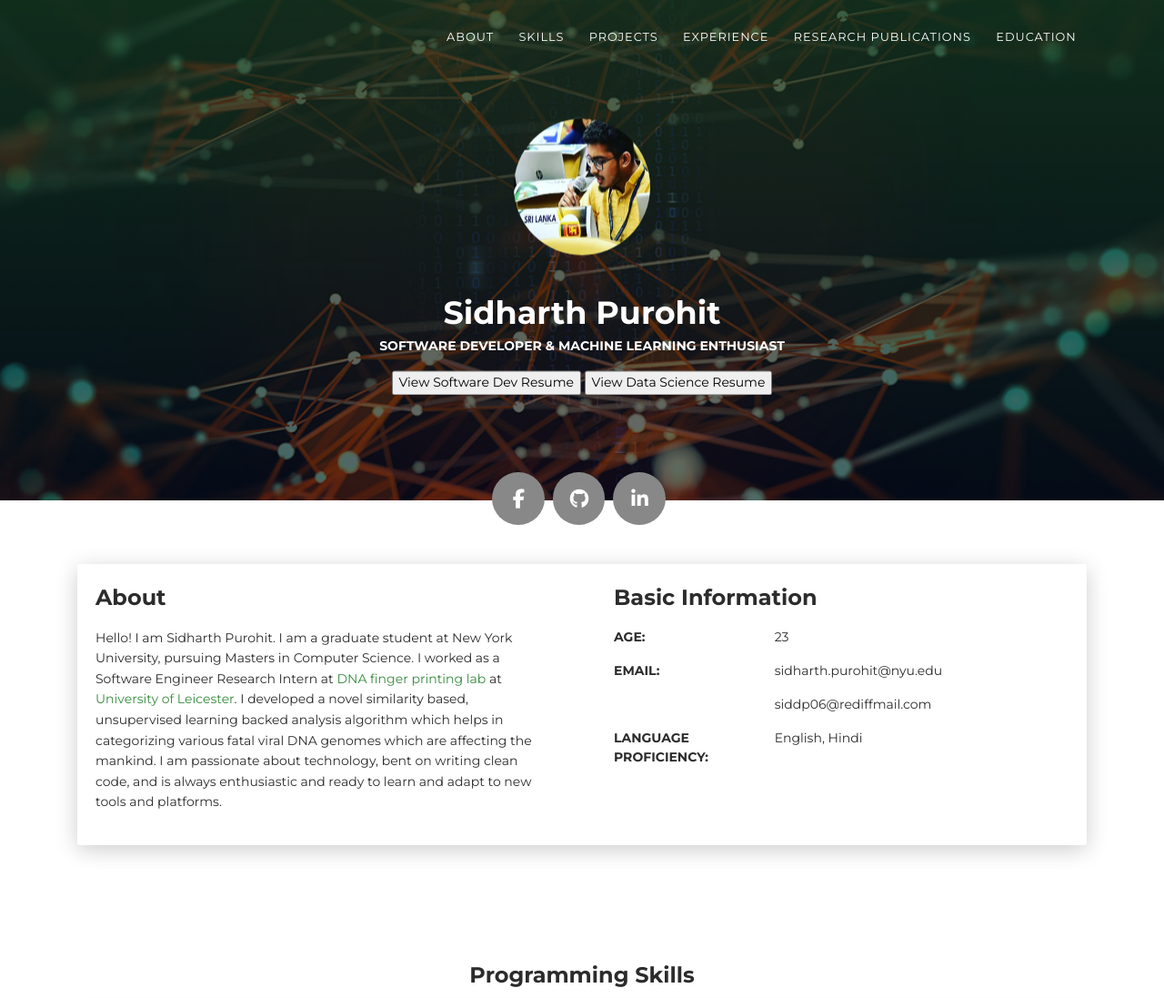
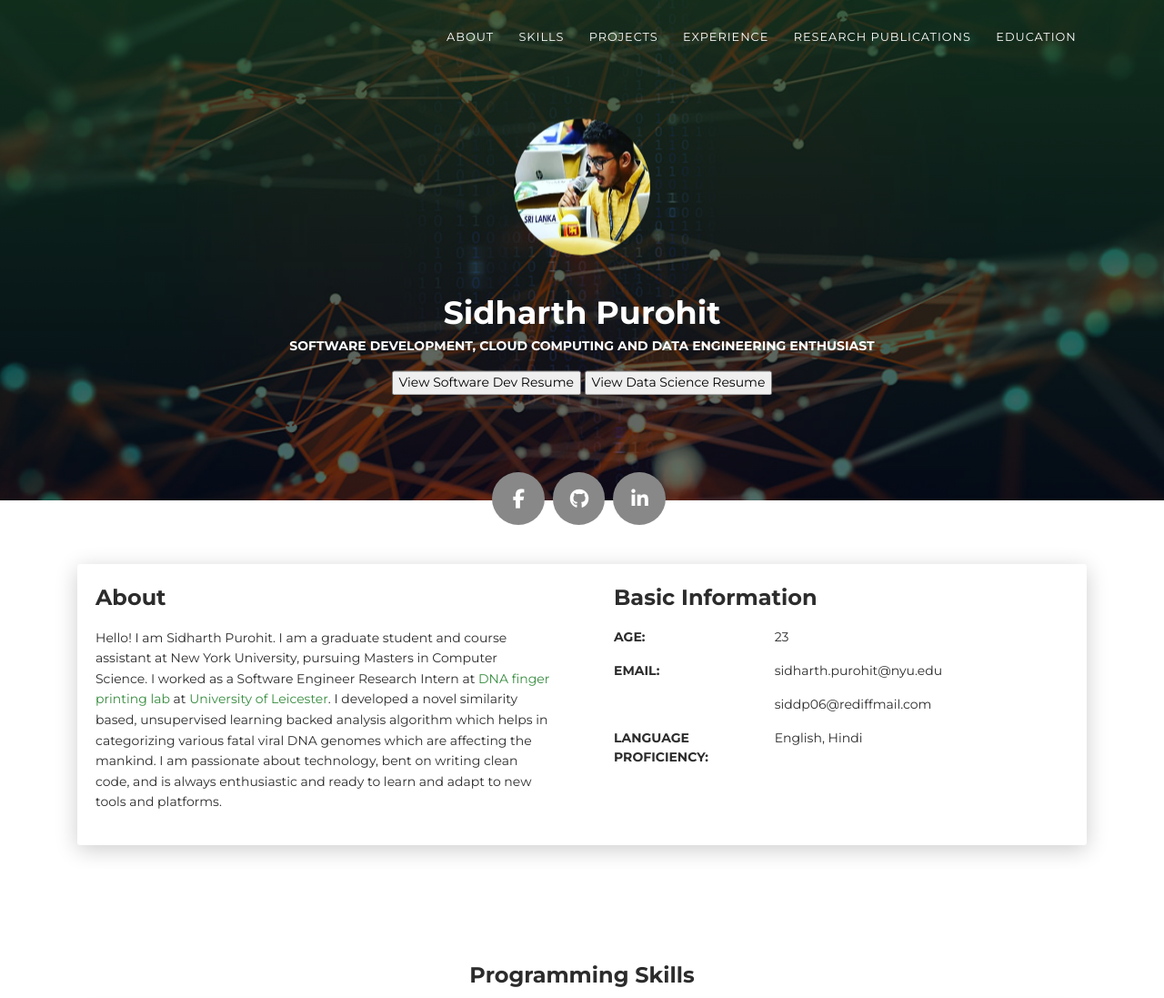
Before and after one commit to sidart069/sidart069.github.io, a plain HTML site: page index.html in a window 1280 px wide. Shown: the top 1097 px of the page at 91% size. Drawn offline with Linux system fonts and the light colour scheme.

Commit message:
Update index.html

```diff
--- a/index.html
+++ b/index.html
@@ -58,7 +58,7 @@
         <div class="content-center">
           <div class="cc-profile-image"><a href="#"><img src="images/sid.jpeg" alt="Image"/></a></div>
           <div class="h2 title">Sidharth Purohit</div>
-          <p class="category text-white">Software Developer & Machine Learning Enthusiast</p>
+          <p class="category text-white">Software Development, Cloud Computing and Data Engineering Enthusiast</p>
           <a href="images/Sidharth-Purohit-SDE.pdf" download>
          <button type="button">View Software Dev Resume</button>
 
@@ -83,7 +83,7 @@
         <div class="col-lg-6 col-md-12">
           <div class="card-body">
             <div class="h4 mt-0 title">About</div>
-            <p>Hello! I am Sidharth Purohit. I am a graduate student at New York University, pursuing Masters in Computer Science. I worked as a Software Engineer Research Intern at <a href="https://le.ac.uk/ggb/research" target="_blank">DNA finger printing lab</a> at <a href="https://le.ac.uk/" target="_blank">University of Leicester</a>. I developed a novel similarity based, unsupervised learning backed analysis algorithm which helps in categorizing various fatal viral DNA genomes which are affecting the mankind. I am passionate about technology, bent on writing clean code, and is always enthusiastic and ready to learn and adapt to new tools and platforms. </p>
+            <p>Hello! I am Sidharth Purohit. I am a graduate student and course assistant at New York University, pursuing Masters in Computer Science. I worked as a Software Engineer Research Intern at <a href="https://le.ac.uk/ggb/research" target="_blank">DNA finger printing lab</a> at <a href="https://le.ac.uk/" target="_blank">University of Leicester</a>. I developed a novel similarity based, unsupervised learning backed analysis algorithm which helps in categorizing various fatal viral DNA genomes which are affecting the mankind. I am passionate about technology, bent on writing clean code, and is always enthusiastic and ready to learn and adapt to new tools and platforms. </p>
           </div>
         </div>
         <div class="col-lg-6 col-md-12">
```
